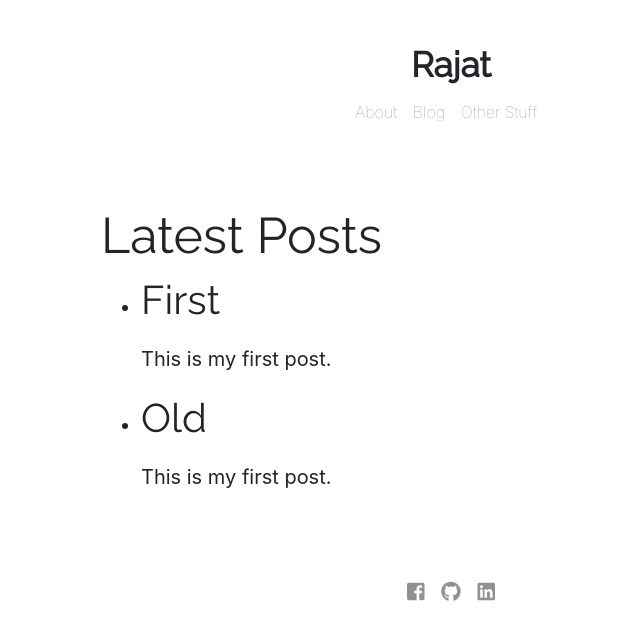
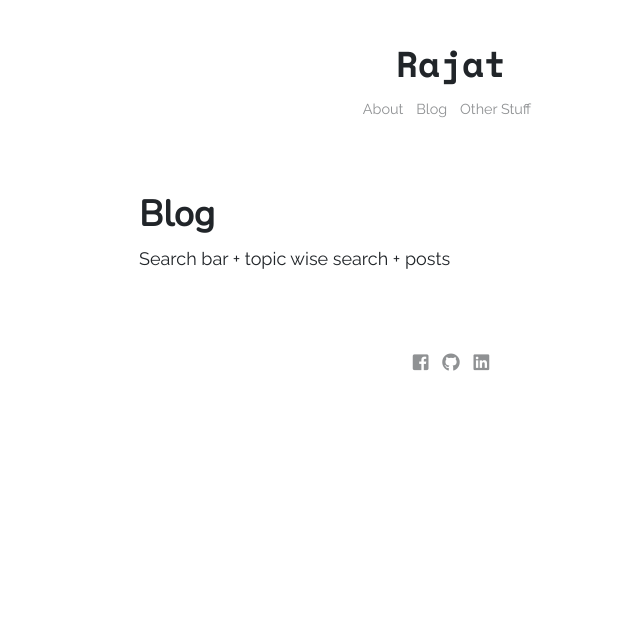
Before and after one commit to RajatRasal/rajatrasal.github.io, a Jekyll site: the page built from blog.md, in a window 1280 px wide. Shown: the top 640 px of the page, without its empty margins (189-829 px from the left). Built offline with Jekyll 4.4.1, drawn with Linux system fonts in a browser that asks for light colours.

Commit message:
Refactored and created blog and dtuff pages

```diff
--- a/_sass/main.scss
+++ b/_sass/main.scss
@@ -1,9 +1,10 @@
-@import url('https://fonts.googleapis.com/css?family=Open+Sans|Raleway');
+@import url('https://fonts.googleapis.com/css?family=Nunito:300,400|Raleway:400,600|Roboto|Space+Mono:400,700');
 
 $primary-color: #303030;
 $secondary-color: #9a9a9a;
-$header-font-stack: 'Raleway', sans-serif;
-$body-font-stack: 'Open Sans', 'sans-serif';
+$title-font: 'Space Mono', monospace;
+$header-font-stack: 'Nunito', sans-serif;
+$body-font-stack: 'Raleway', 'Robotos', 'sans-serif';
 
 * {
   -webkit-box-sizing: border-box;
@@ -15,7 +16,8 @@ html, body {
   margin: 0;
   padding: 12px;
   color: $primary-color;
-  font-family: $body-font-stack;
+  font-family: $body-font-stack !important;
+  font-weight: lighter;
   display: block;
   height: 100%;
 }
@@ -30,7 +32,7 @@ html, body {
 
 @media (min-width: 38em) {
   html {
-    font-size: 20px;
+    font-size: 18px;
   }
 }
 
@@ -68,6 +70,11 @@ a:hover, a:focus {
 
 h1, h2, h3, h4, h5, h6 {
   font-family: $header-font-stack;
+}
+
+.masthead-title {
+  font-size: 2rem;
+  font-family: $title-font;
 }
 
 .masthead-title a {
--- a/blog.html
+++ /dev/null
@@ -1,14 +0,0 @@
----
-layout: default
-title: Blog
----
-<h1>Latest Posts</h1>
-
-<ul>
-  {% for post in site.posts %}
-  <li>
-    <h2><a href="{{ post.url }}">{{ post.title }}</a></h2>
-    <p>{{ post.excerpt }}</p>
-  </li>
-  {% endfor %}
-</ul>
--- /dev/null
+++ b/blog.md
@@ -0,0 +1,6 @@
+---
+layout: default
+title: Blog
+---
+## **Blog**
+Search bar + topic wise search + posts
```
Also changed, not shown: about.md (+1 -1 lines), stuff.md (added, +6 -0 lines).
